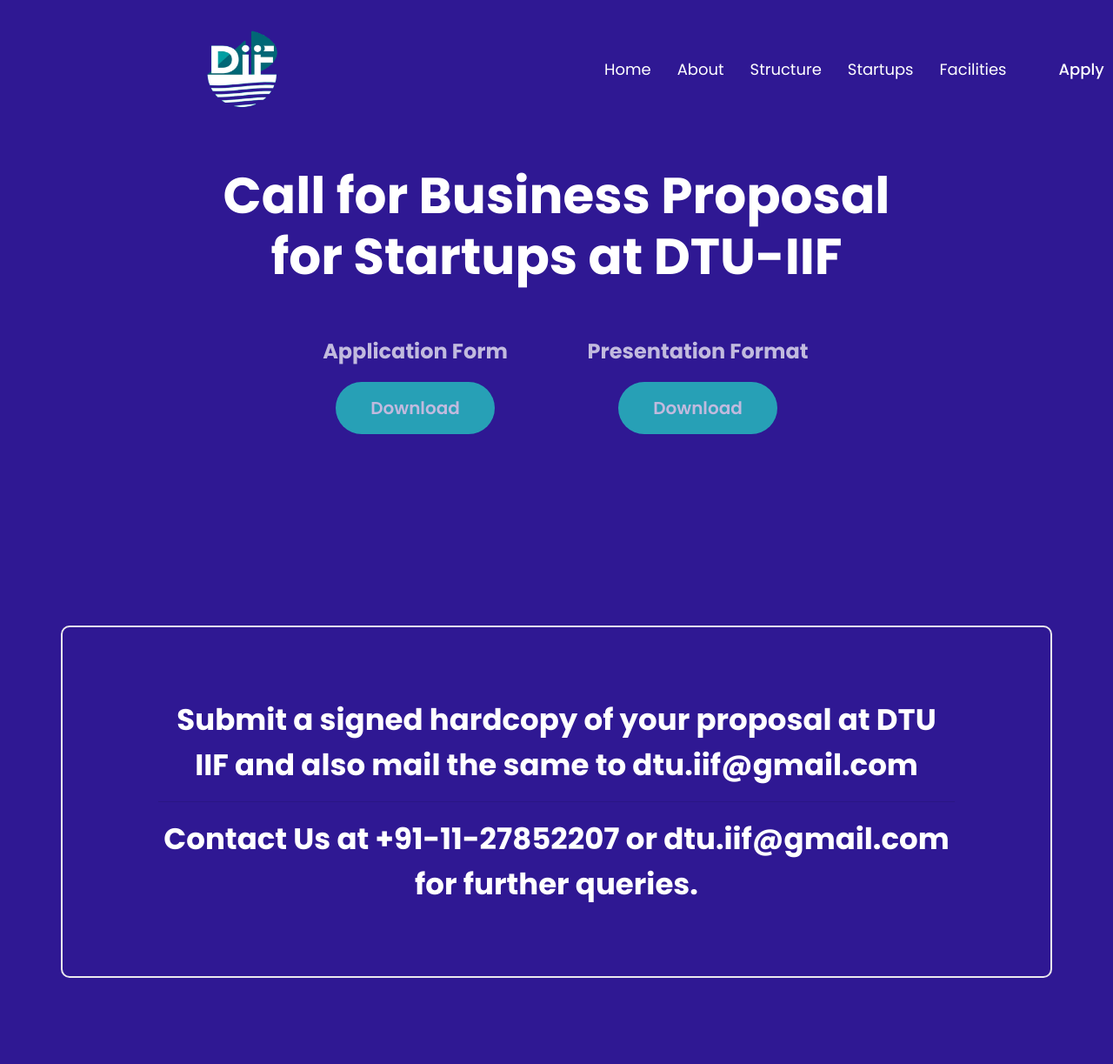
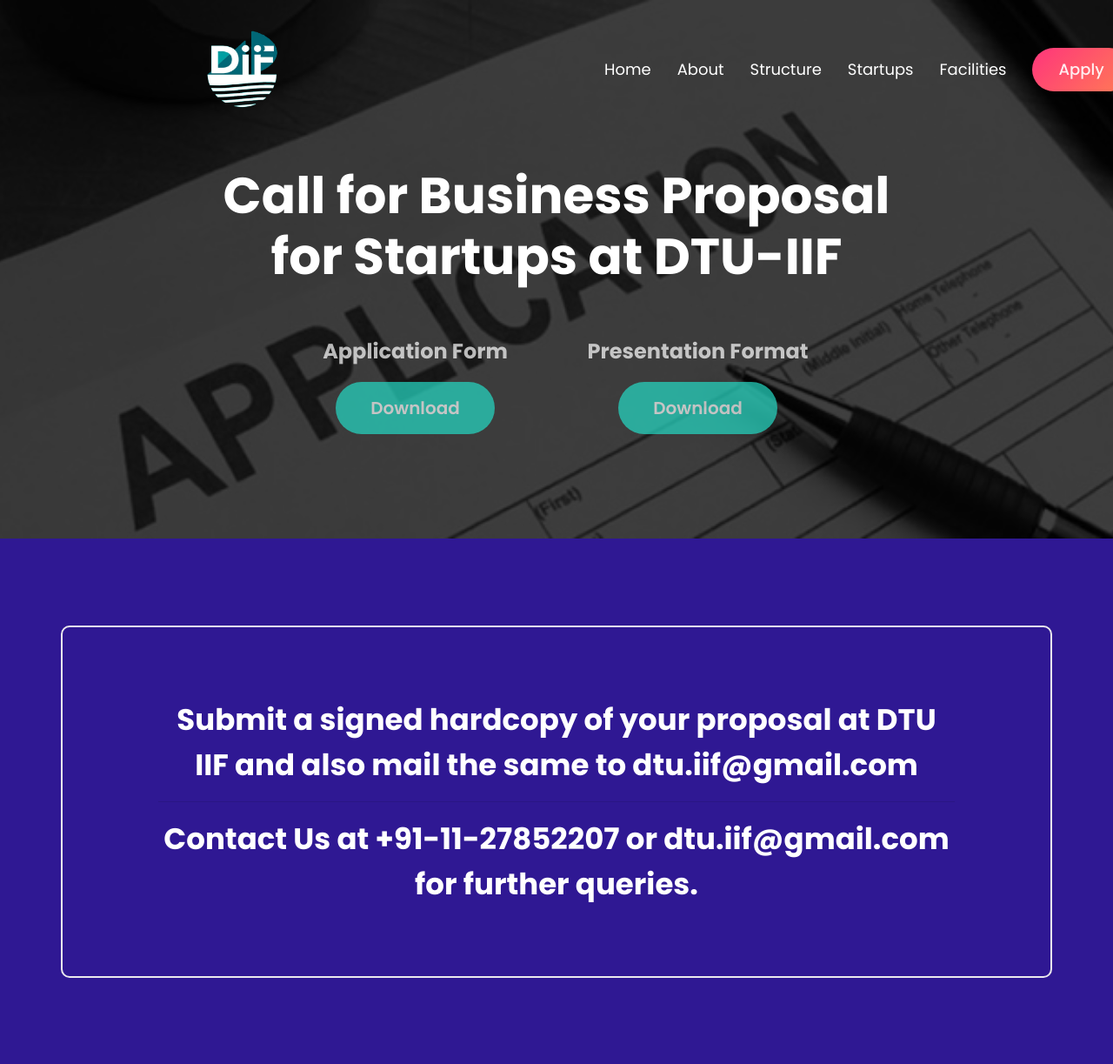
Before and after one commit to dtuiif/web, a PHP site: page /apply.html in a window 1280 px wide. Shown: the top 1223 px of the page at 87% size. Run offline with PHP 8.4, Linux system fonts and the light colour scheme; some libraries are stand-ins or nearby versions.

Commit message:
Add files via upload

```diff
--- a/css/mystyle.css
+++ b/css/mystyle.css
@@ -1,7 +1,7 @@
 .myoverlay {
   position: relative;
   z-index: 1;
-  background: url("../images/fistbump.jpg") no-repeat;
+  background: url("../images/home\ page.jpg") no-repeat ;
   background-size: cover;
   background-position: center center;
 }
@@ -21,14 +21,9 @@
 }
 
 
-
-
 .justifytext {
   text-align: justify;
 }
-
-
-
 
 .contact_1 {
   position: relative;
@@ -155,6 +150,75 @@
 
 
 
+.overlayapply {
+  position: relative;
+  z-index: 1;
+  background: url("../images/apply.jpg") no-repeat;
+  background-size: cover;
+  background-position: center center;
+}
+.overlayapply:after {
+  content: "";
+  height: auto;
+  position: absolute;
+  z-index: -1;
+  top: 0;
+  right: 0;
+  left: 0;
+  bottom: 0;
+}
+
+.overlayapply:after {
+  background: rgba(0, 0, 0, 0.75);
+}
+
+
+
+
 .text-align-right {
   text-align: right;
 }
+
+
+
+
+.apply-btn,
+.apply-btn2 {
+  text-align: center;
+  color: rgba(255,255,255,0.9);
+  border-radius: 50px;
+  background: linear-gradient(-45deg, #ffa63d, #ff3d77, #338aff, #3cf0c5);
+  background-size: 600%;
+  -webkit-animation: anime 16s linear infinite;
+          animation: anime 16s linear infinite;
+}
+.apply-btn2 {
+  position: absolute;
+  margin-top: -70px;
+  z-index: -1;
+  -webkit-filter: blur(30px);
+          filter: blur(30px);
+  opacity: 0.8;
+}
+@-webkit-keyframes anime {
+  0% {
+    background-position: 0% 50%;
+  }
+  50% {
+    background-position: 100% 50%;
+  }
+  100% {
+    background-position: 0% 50%;
+  }
+}
+@keyframes anime {
+  0% {
+    background-position: 0% 50%;
+  }
+  50% {
+    background-position: 100% 50%;
+  }
+  100% {
+    background-position: 0% 50%;
+  }
+}
--- a/css/style.css
+++ b/css/style.css
@@ -91,8 +91,8 @@
   line-height: 70px;
 }
 h1.big, h2.big {
-  font-size: 72px;
-  line-height: 86px;
+  font-size: 100px;
+  line-height: 105px;
 }
 h1.small, h2.small {
   font-size: 42px;
```
